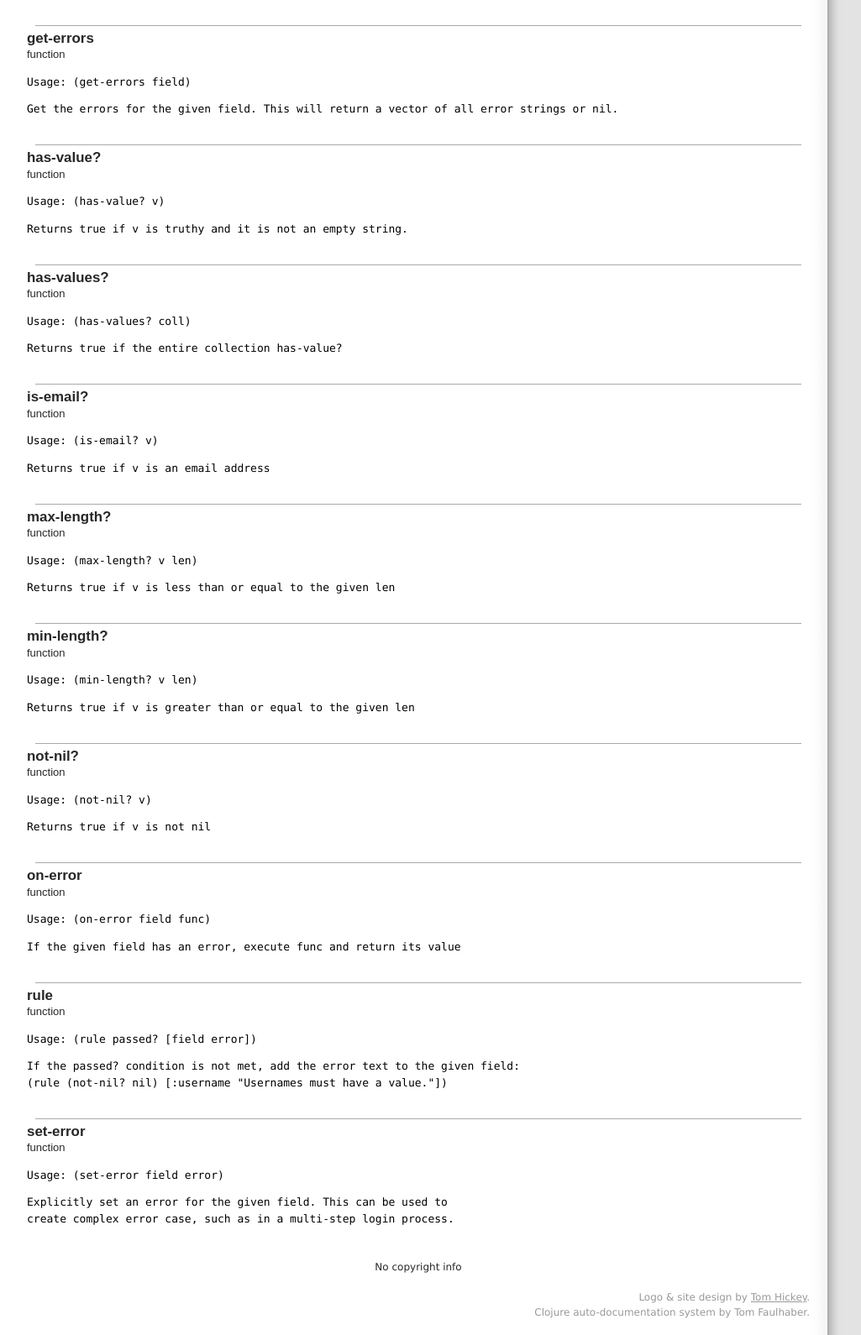
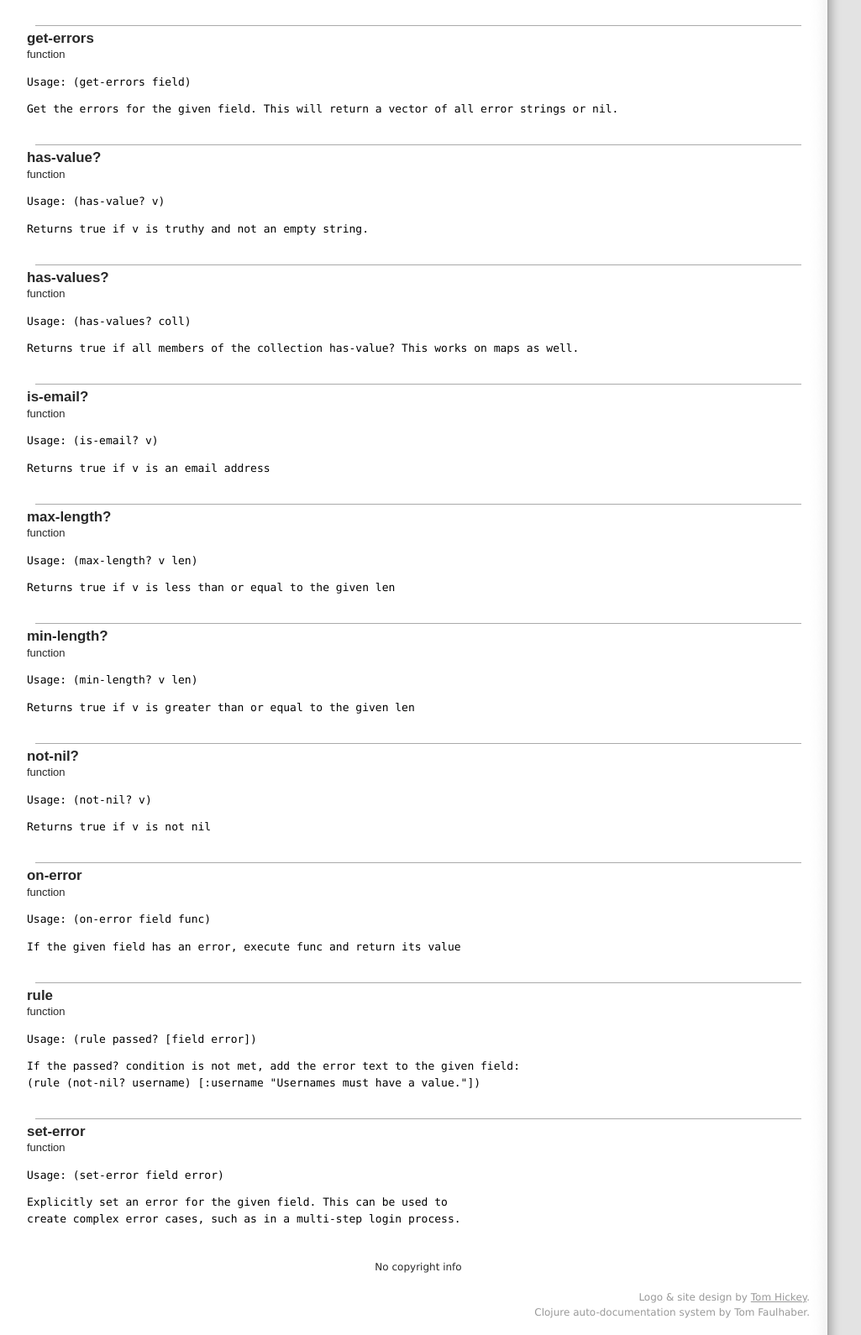
Before and after one commit to ibdknox/ibdknox.github.com, a plain HTML site: page noir/noir.validation-api.html in a window 1280 px wide. Shown: the part 567-2157 px from the top of the page at 84% size, without its empty margins (188-1213 px from the left). Drawn offline with Linux system fonts and the light colour scheme; a script that the page names is missing.

Commit message:
updates to docs
Signed-off-by: Chris Granger <ibdknox@gmail.com>

```diff
--- a/noir/noir.validation-api.html
+++ b/noir/noir.validation-api.html
@@ -127,7 +127,7 @@ contain errors, return false</pre>
   <span id="var-type">function</span><br />
   <pre id="var-usage">Usage: (has-value? v)
 </pre>
-  <pre id="var-docstr">Returns true if v is truthy and it is not an empty string.</pre>
+  <pre id="var-docstr">Returns true if v is truthy and not an empty string.</pre>
 
 
 
@@ -138,7 +138,7 @@ contain errors, return false</pre>
   <span id="var-type">function</span><br />
   <pre id="var-usage">Usage: (has-values? coll)
 </pre>
-  <pre id="var-docstr">Returns true if the entire collection has-value?</pre>
+  <pre id="var-docstr">Returns true if all members of the collection has-value? This works on maps as well.</pre>
 
 
 
@@ -205,7 +205,7 @@ contain errors, return false</pre>
   <pre id="var-usage">Usage: (rule passed? [field error])
 </pre>
   <pre id="var-docstr">If the passed? condition is not met, add the error text to the given field:
-(rule (not-nil? nil) [:username "Usernames must have a value."])</pre>
+(rule (not-nil? username) [:username "Usernames must have a value."])</pre>
 
 
 
@@ -217,7 +217,7 @@ contain errors, return false</pre>
   <pre id="var-usage">Usage: (set-error field error)
 </pre>
   <pre id="var-docstr">Explicitly set an error for the given field. This can be used to
-create complex error case, such as in a multi-step login process.</pre>
+create complex error cases, such as in a multi-step login process.</pre>
 
 
 
```
Also changed, not shown: noir/api-index.html (+2 -2 lines), noir/noir.cookies-api.html (+2 -2 lines), noir/noir.core-api.html (+1 -1 lines).
